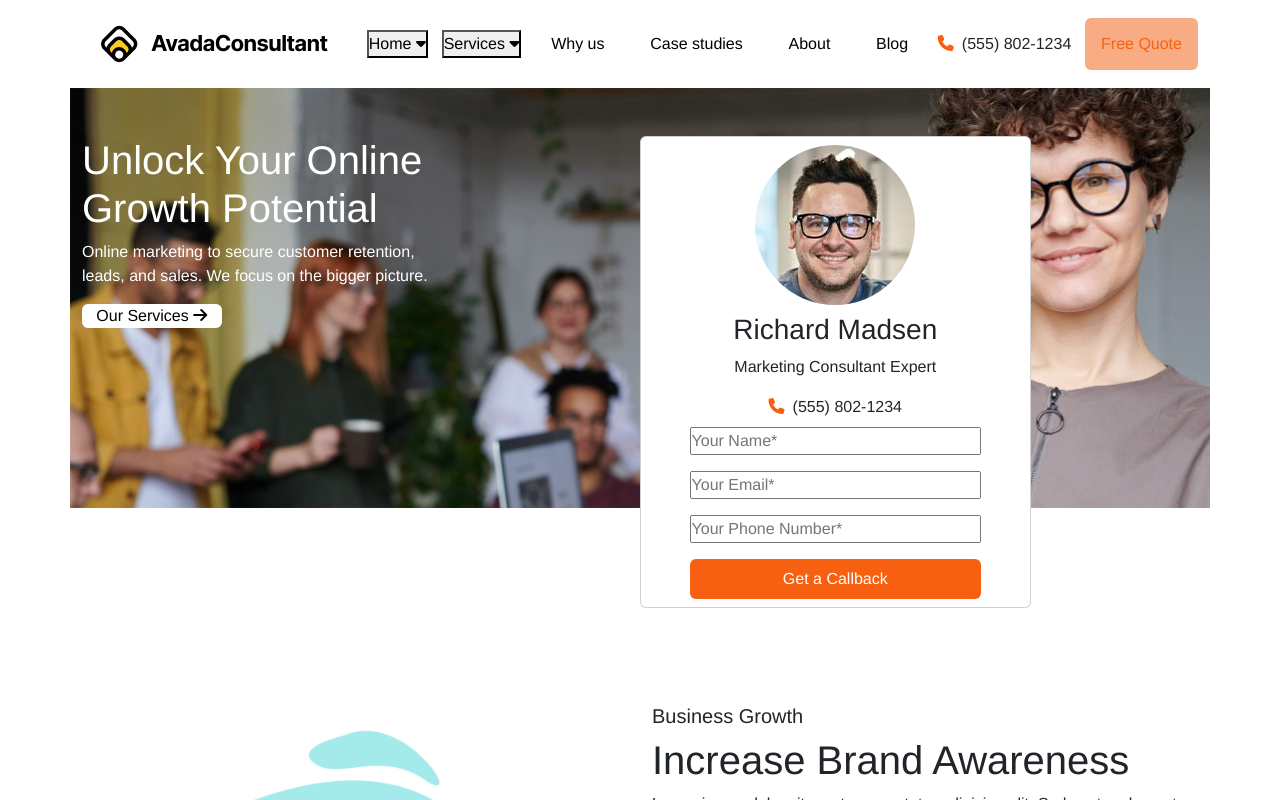
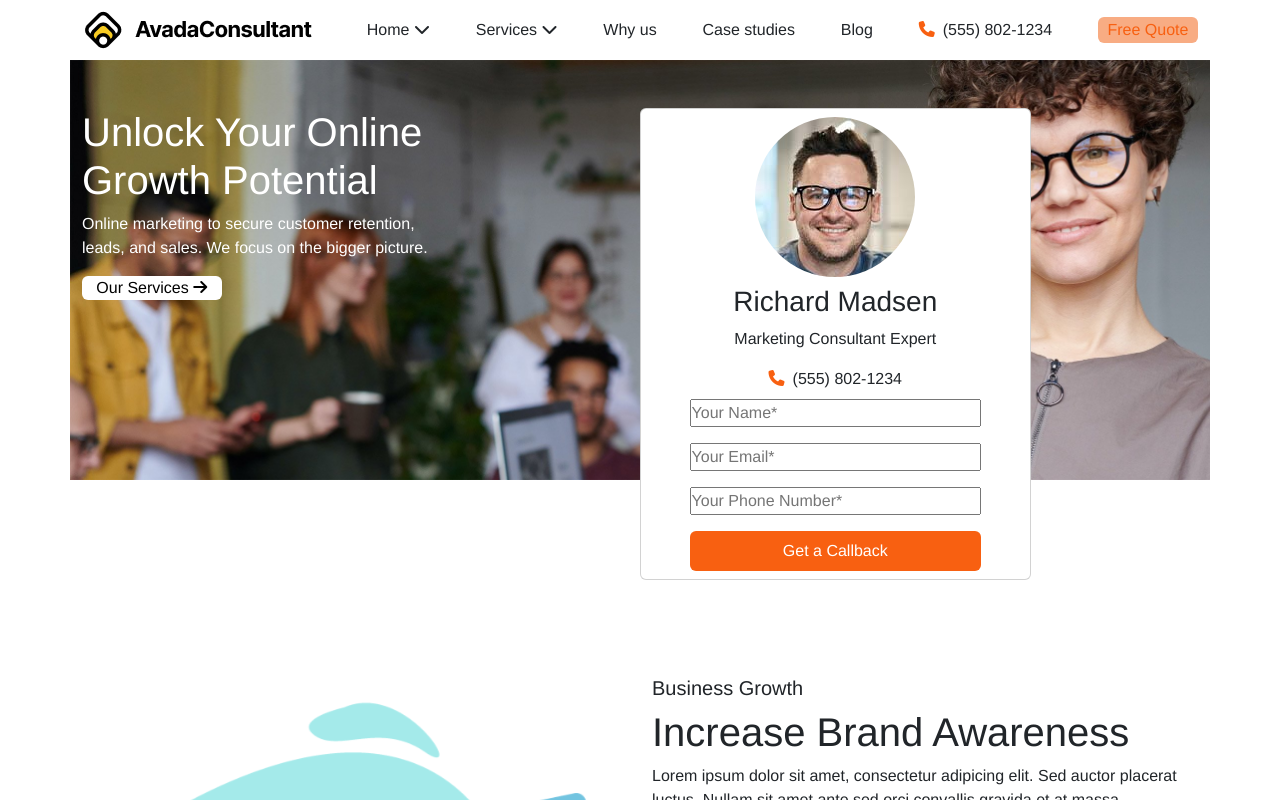
Before and after one commit to AndyDAntuono/proj-html-vuejs, a Vue app: page / in a window 1280 px wide. Shown: the top 800 px of the page. Built offline with nearby package versions, Linux system fonts and the light colour scheme.

Commit message:
[UPD] updated AppHeader.vue

```diff
--- a/src/components/AppHeader.vue
+++ b/src/components/AppHeader.vue
@@ -10,26 +10,32 @@
                                 <img src="../assets/img/avada-marketing-logo.png" alt="avada-marketing-logo.png">
                             </a>
                         </div>
-                        <div class="home">
-                            <button class="dropbtn">Home
-                              <i class="fa fa-caret-down"></i>
-                            </button>
-                            <div class="dropdown-content">
-                              <a href="#">Link 1</a>
-                              <a href="#">Link 2</a>
-                              <a href="#">Link 3</a>
-                            </div>
+                        <div class="nav-item">
+                          <a class="nav-link" href="#">Home <i class="fa-solid fa-chevron-down"></i></a>
                         </div>
-                        <div class="services">
-                          <button class="dropbtn">Services
-                            <i class="fa fa-caret-down"></i>
-                          </button>
-                          <div class="dropdown-content">
-                            <a href="#">Link 1</a>
-                            <a href="#">Link 2</a>
-                            <a href="#">Link 3</a>
-                          </div>
+                        <div class="nav-item">
+                          <a class="nav-link" href="#">Services <i class="fa-solid fa-chevron-down"></i></a>
                         </div>
+                        <div class="nav-item">
+                          <a class="nav-link" href="#">Why us</a>
+                        </div>
+                        <div class="nav-item">
+                          <a class="nav-link" href="#">Case studies</a>
+                        </div>
+                        <div class="nav-item">
+                          <a class="nav-link" href="#">Blog</a>
+                        </div>
+                        <div>
+                          <span><i class="fa-solid fa-phone me-2"></i></span>
+                          <span>(555) 802-1234</span>
+                        </div>
+                        <div class="quotes rounded nav-item">
+                          <a class="nav-link" href="#">Free Quote</a>
+                        </div>
+
+                        <!--
+                        <a class="nav-link" href="#">Home</a>
+                        <a class="nav-link" href="#">Services</a>
                         <a class="nav-link" href="#">Why us</a>
                         <a class="nav-link" href="#">Case studies</a>
                         <a class="nav-link" href="#">About</a>
@@ -39,6 +45,7 @@
                             <span>(555) 802-1234</span>
                         </div>
                         <a class="quotes rounded" href="#">Free Quote</a>
+                        -->
                       </div>
                     <!--
                     <div class="header-navbar mb-2">
@@ -75,74 +82,31 @@
         background-color: #ffffff;
     }
 
-    .navbar a {
-      float: left;
-      font-size: 16px;
-      color: rgb(0, 0, 0);
-      text-align: center;
-      padding: 14px 16px;
-      text-decoration: none;
-    }
-
-    .dropdown {
-      float: left;
-      overflow: hidden;
-    }
-
-    .dropdown .dropbtn {
-      font-size: 16px;
-      border: none;
-      outline: none;
-      color: rgb(0, 0, 0);
-      padding: 14px 16px;
-      background-color: inherit;
-      font-family: inherit;
-      margin: 0;
-    }
-
-    .navbar .nav-link:hover, .dropdown:hover .dropbtn {
+    .navbar .nav-link:hover {
       color: #f86011;
       border-bottom: 1px solid #f86011;
     }
 
-    .dropdown-content {
-      display: none;
-      position: absolute;
-      background-color: #ffffff;
-      min-width: 160px;
-      z-index: 1;
-    }
-
-    .dropdown-content a {
-      float: none;
-      color: black;
-      padding: 12px 16px;
-      text-decoration: none;
-      display: block;
-      text-align: left;
-    }
-
-    .dropdown-content a:hover {
-      background-color: #ddd;
-    }
-
-    .dropdown:hover .dropdown-content {
-      display: block;
-    }
     .fa-phone {
       color: #f86011;
     }
 
-    .quotes:link {
+    .quotes {
         background-color: #f8ac83;
         color: #f86011;
+        padding: 1px;
+        width: 100px;
+        text-align: center;
      }
 
     .quotes:hover {
         background-color: #f86011;
-        color: #ffffff;
+    };
+    .quotes:hover .nav-link {
+      color: #ffffff;
     }
-/*
+
+    /*
     .header-navbar {
         background-color: red;
     };
```
